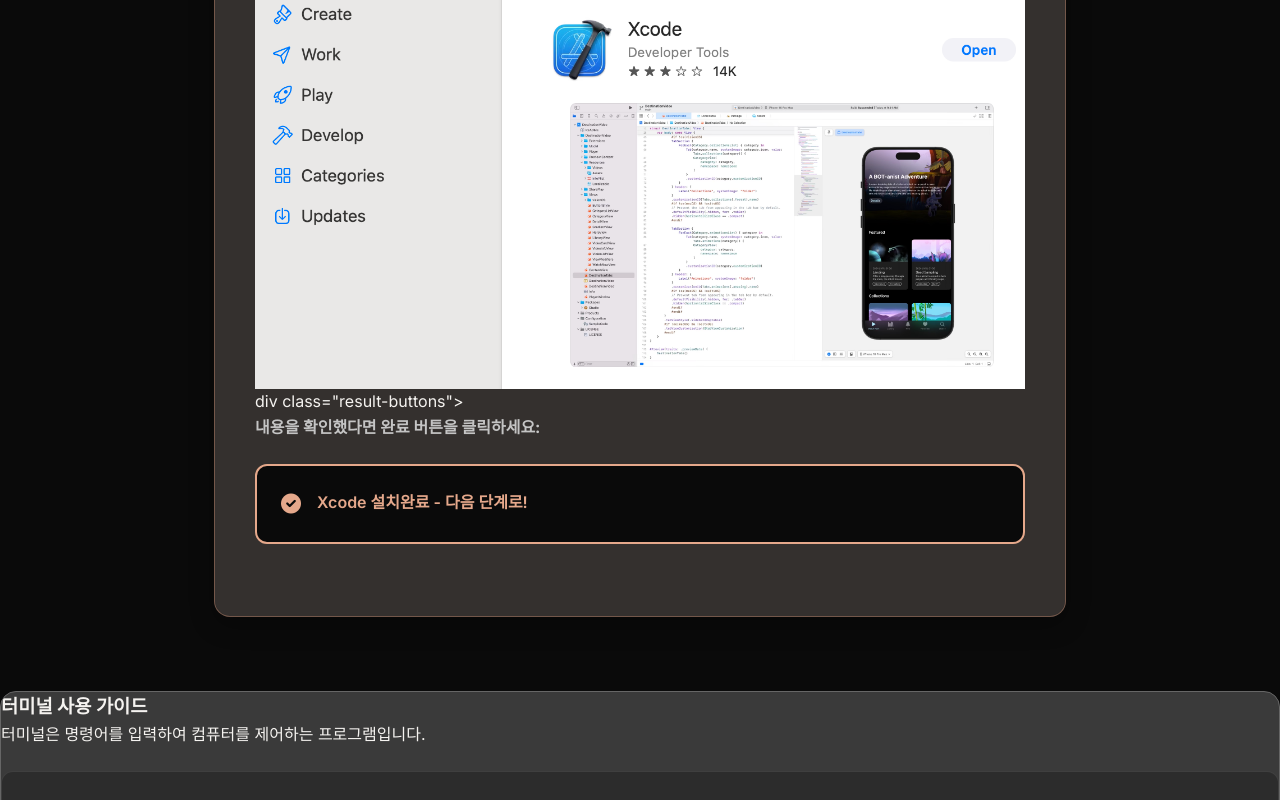
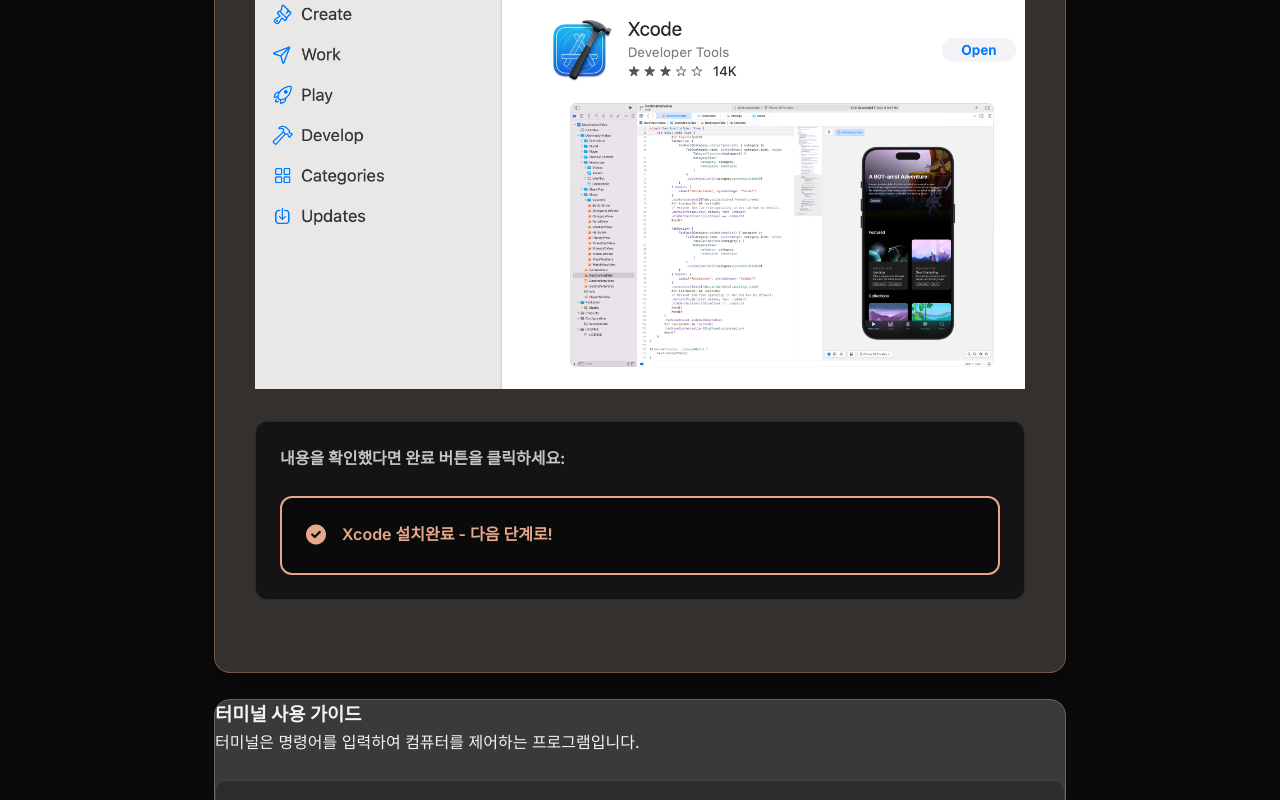
Before and after one commit to lostnfound/claude-code-guide, a website built with Vite: page src/guide.html in a window 1280 px wide. Shown: the part 1242-2042 px from the top of the page. Built offline with nearby package versions, Linux system fonts and the light colour scheme; no server answers; files whose address does not match are found by name; a web font is replaced by a local one.

Commit message:
error fix

```diff
--- a/src/guide.html
+++ b/src/guide.html
@@ -150,7 +150,7 @@
                         <h3>터미널 설치</h3>
                         <p>AppStore에서 Xcode를 검색해서 설치해 주세요. Open이라고 나오면 이미 설치되어 있는 상태입니다.</p>
                         <img src="images/mac_xcode_install.png" alt="Xcode 설치" class="screenshot">
-                        div class="result-buttons">
+                        <div class="result-buttons">
                                 <p><strong>내용을 확인했다면 완료 버튼을 클릭하세요:</strong></p>
                                 <button class="result-btn success" data-step="start" data-result="success">
                                     <i class="fas fa-check-circle"></i>
@@ -158,7 +158,7 @@
                                         <div class="result-title">Xcode 설치완료 - 다음 단계로!</div>
                                     </div>
                                 </button>
-                            </div>
+                        </div>
                     </div>
                     <div class="os-specific" data-os="windows">
                         <h3>Windows 준비사항</h3>
```
